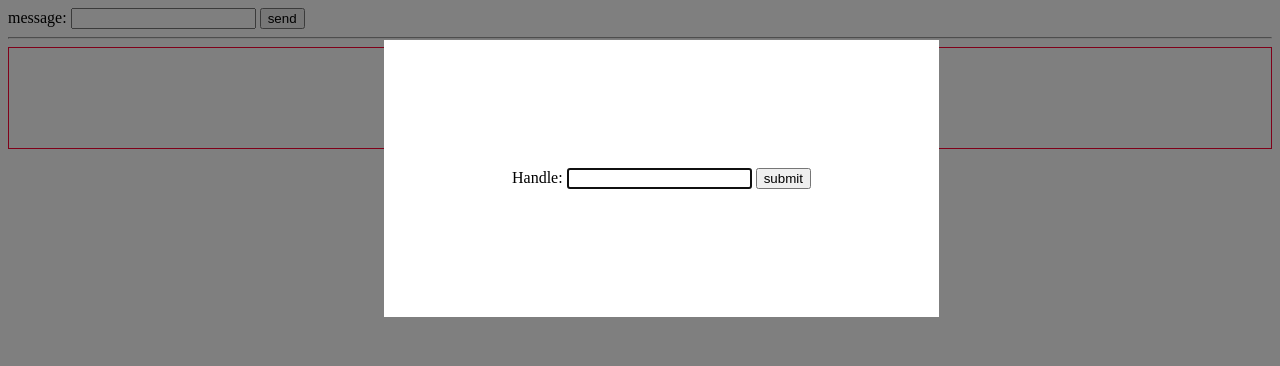
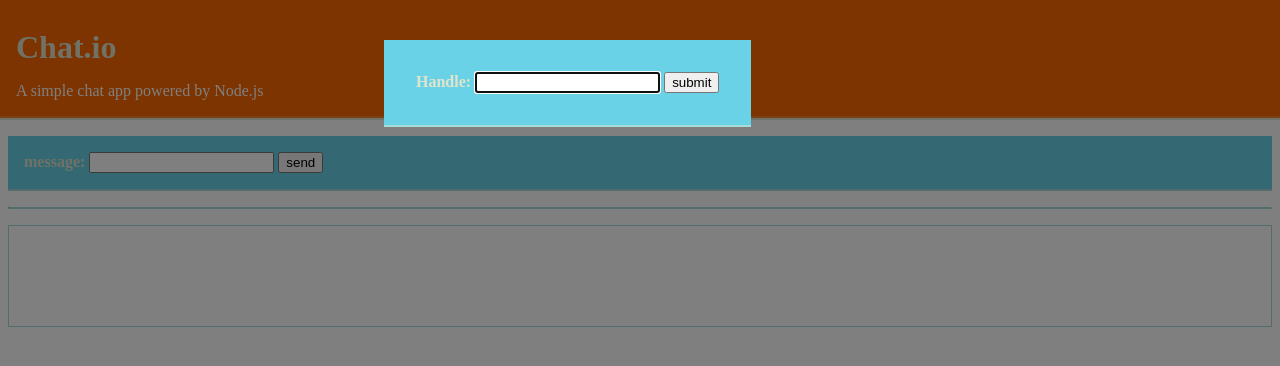
Before and after one commit to gregstewart/chat.io, a plain HTML site: page public/index.html in a window 1280 px wide. Drawn offline with nearby package versions, Linux system fonts and the light colour scheme.

Commit message:
Applied a color pallette and made things 'prettier'

```diff
--- /dev/null
+++ b/public/css/reset.css
@@ -0,0 +1,65 @@
+/* Welcome to Compass.
+ * In this file you should write your main styles. (or centralize your imports)
+ * Import this file using the following HTML or equivalent:
+ * <link href="/stylesheets/screen.css" media="screen, projection" rel="stylesheet" type="text/css" />
+ * Also do not forget to run the following for fancy-buttons support
+ * compass install -r fancy-buttons -f fancy-buttons */
+/* line 14, ../../../../../.rvm/gems/ruby-1.9.2-p136@global/gems/compass-0.10.6/frameworks/compass/stylesheets/compass/reset/_utilities.scss */
+html, body, div, span, applet, object, iframe,
+h1, h2, h3, h4, h5, h6, p, blockquote, pre,
+a, abbr, acronym, address, big, cite, code,
+del, dfn, em, font, img, ins, kbd, q, s, samp,
+small, strike, strong, sub, sup, tt, var,
+dl, dt, dd, ol, ul, li,
+fieldset, form, label, legend,
+table, caption, tbody, tfoot, thead, tr, th, td {
+  margin: 0;
+  padding: 0;
+  border: 0;
+  outline: 0;
+  font-weight: inherit;
+  font-style: inherit;
+  font-size: 100%;
+  font-family: inherit;
+  vertical-align: baseline;
+}
+
+/* line 17, ../../../../../.rvm/gems/ruby-1.9.2-p136@global/gems/compass-0.10.6/frameworks/compass/stylesheets/compass/reset/_utilities.scss */
+body {
+  line-height: 1;
+  color: black;
+  background: white;
+}
+
+/* line 19, ../../../../../.rvm/gems/ruby-1.9.2-p136@global/gems/compass-0.10.6/frameworks/compass/stylesheets/compass/reset/_utilities.scss */
+ol, ul {
+  list-style: none;
+}
+
+/* line 21, ../../../../../.rvm/gems/ruby-1.9.2-p136@global/gems/compass-0.10.6/frameworks/compass/stylesheets/compass/reset/_utilities.scss */
+table {
+  border-collapse: separate;
+  border-spacing: 0;
+  vertical-align: middle;
+}
+
+/* line 23, ../../../../../.rvm/gems/ruby-1.9.2-p136@global/gems/compass-0.10.6/frameworks/compass/stylesheets/compass/reset/_utilities.scss */
+caption, th, td {
+  text-align: left;
+  font-weight: normal;
+  vertical-align: middle;
+}
+
+/* line 25, ../../../../../.rvm/gems/ruby-1.9.2-p136@global/gems/compass-0.10.6/frameworks/compass/stylesheets/compass/reset/_utilities.scss */
+q, blockquote {
+  quotes: "" "";
+}
+/* line 96, ../../../../../.rvm/gems/ruby-1.9.2-p136@global/gems/compass-0.10.6/frameworks/compass/stylesheets/compass/reset/_utilities.scss */
+q:before, q:after, blockquote:before, blockquote:after {
+  content: "";
+}
+
+/* line 27, ../../../../../.rvm/gems/ruby-1.9.2-p136@global/gems/compass-0.10.6/frameworks/compass/stylesheets/compass/reset/_utilities.scss */
+a img {
+  border: none;
+}
--- a/public/index.html
+++ b/public/index.html
@@ -83,7 +83,7 @@
                         });
                     }
                 }
-                })
+            });
         }
 
         function sendMessage() {
@@ -122,22 +122,81 @@
             });
 
             socket.on('disconnect', function() {
+                $.ajax({
+                    type: 'get',
+                    url: '/delete/',
+                    dataType: 'json',
+                    data: 'handle=' + you + '&sessionid=' + isConnected.transport.sessionid,
+                    success: function(response) {
                         console.log('disconnect');
+                    }
+                });
             });
         }
     </script>
+    <link rel="css/reset.css" media="screen" type="text/css" />
     <style media="screen" type="text/css">
-        #message-box {
-            border: #ff0033 1px solid;
-            height: 100px;
-            overflow: scroll;
+        body {
+            margin: 0;
+            padding: 0;
         }
 
         #login-container {
             position: absolute;
             display: none;
+            background-color: #69D2E7;
+            border-bottom: 2px solid #A7DBD8;
+            color: #E0E4CC;
+            padding: 2em;
+            font-size: 1em;
+            font-weight: bold;
+        }
+
+        #header {
+            background-color: #FA6900;
+            border-bottom: 2px solid #F38630;
+            color: #fff;
+            padding-left: 1em;
+        }
+            #header h1 {
+                background-color: #FA6900;
+                color: #E0E4CC;
+                padding: 0.90em 1em 0 0;
+                margin: 0em;
+                font-size: 2em;
+            }
+
+            #header p {
+
+            }
+
+        #main-content {
+            border-top: 2px solid #E0E4CC;
             background-color: #fff;
-            padding: 10%;
+        }
+            #main-content #input-box
+            {
+                margin: 1em 0.5em;
+                padding: 1em;
+                background-color: #69D2E7;
+                border-bottom: 2px solid #A7DBD8;
+                color: #E0E4CC;
+                font-size: 1em;
+                font-weight: bold;
+            }
+
+            #main-content hr {
+                margin: 1em 0.5em;
+                background-color: #69D2E7;
+                border-top:0;
+                border-bottom: 2px solid #A7DBD8;
+            }
+
+            #main-content #message-box {
+                border: #A7DBD8 1px solid;
+                height: 100px;
+                overflow: auto;
+                margin: 1em 0.5em;
             }
     </style>
 </head>
@@ -149,10 +208,19 @@
     <input type="button" value="submit" id="btn-handle"/>
 </div>
 
+<div id="header">
+    <h1>Chat.io</h1>
+    <p>A simple chat app powered by Node.js</p>
+</div>
+
+<div id="main-content">
+
+    <div id="input-box">
         <form action="../" method="post" enctype="application/x-www-form-urlencoded">
             <label for="shout-box">message: </label> <input type="text" id="shout-box" value=""/>
             <input type="button" value="send" id="btn-send"/>
         </form>
+    </div>
 
     <hr/>
 
@@ -163,7 +231,7 @@
 
     <ul id="loggedin-users">
     </ul>
-
+</div>
 
 <script type="text/javascript">
     $(document).ready(function() {
@@ -172,7 +240,6 @@
         $('input#handle').focus();
         $('input#btn-handle').click(function() {
             captureHandle();
-            ;
         });
 
         $('input#handle').keydown(function(event) {
```
Also changed, not shown: main.js (+11 -0 lines). Lines whose indentation alone changed are shown as unchanged.
